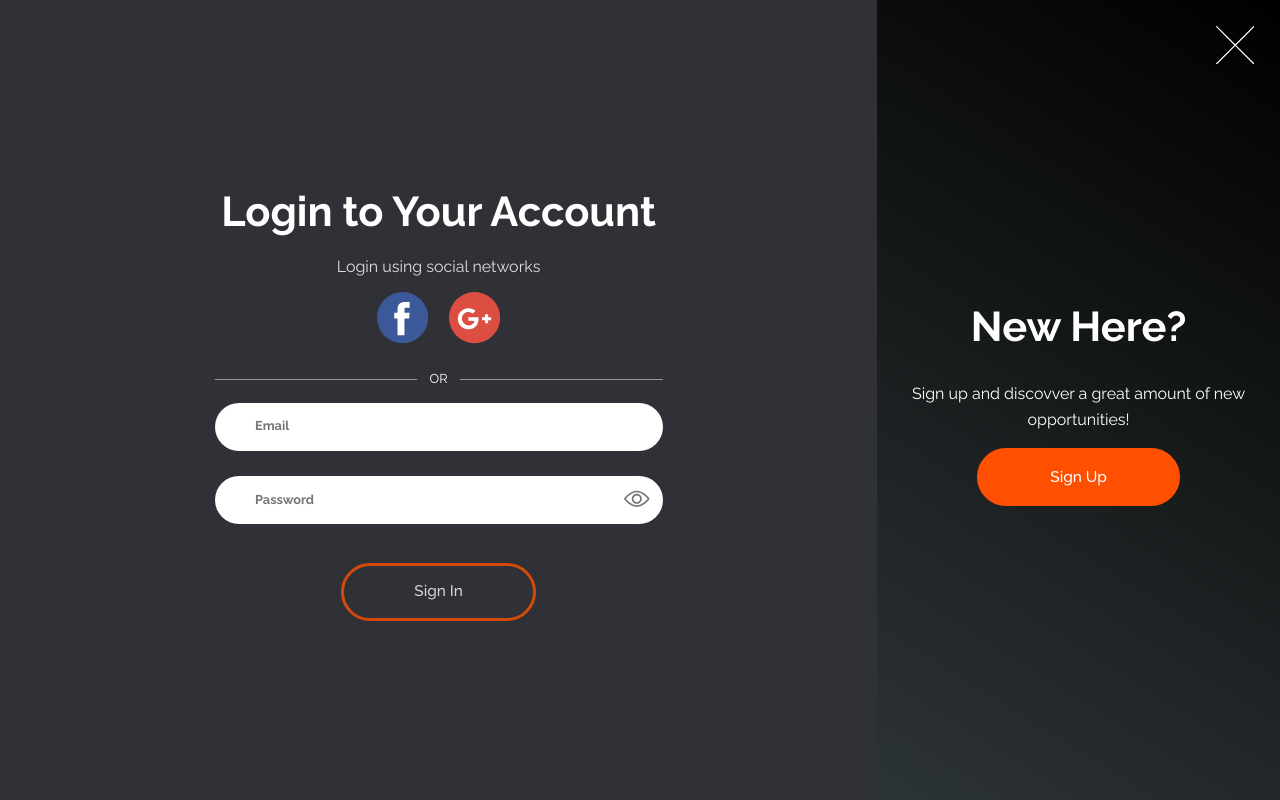
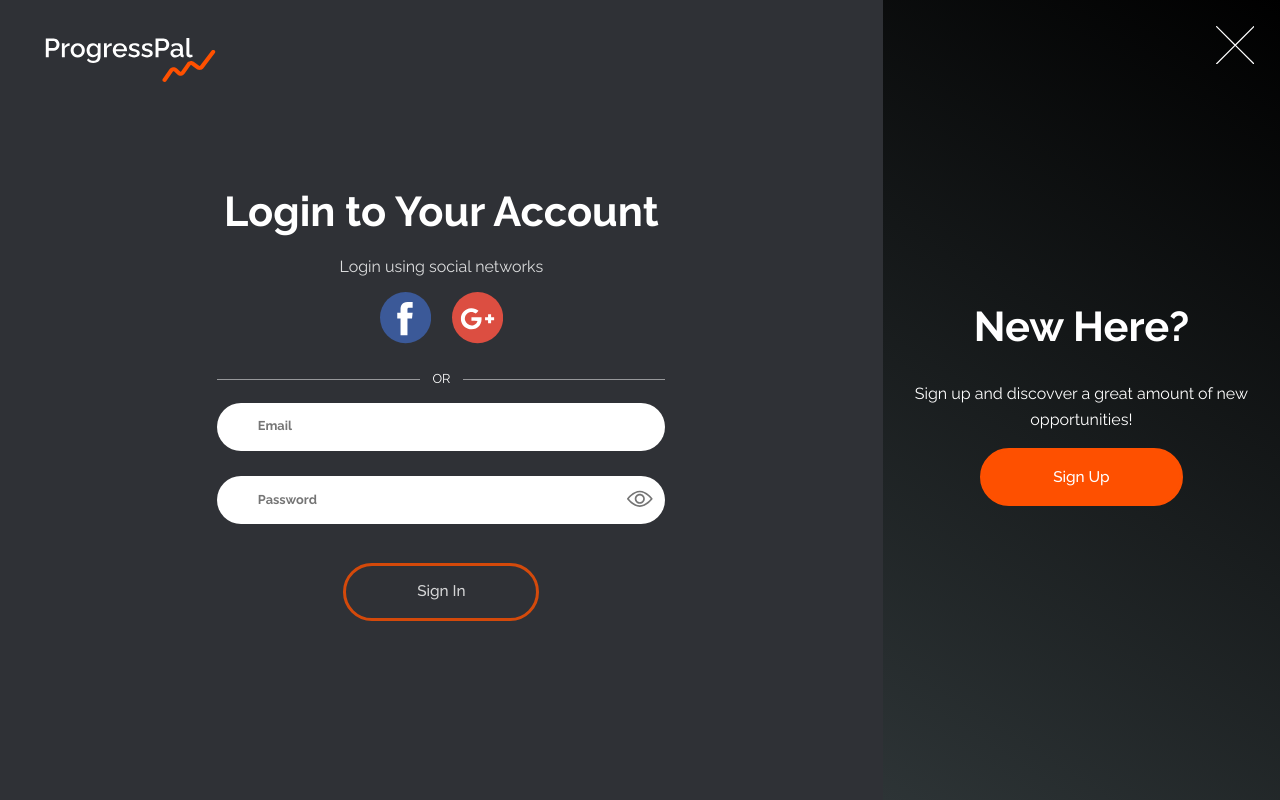
Before and after one commit to rmatu/progress-pal, a React (Create React App) app in the folder web/: page /sign-in in a window 1280 px wide. Built offline with nearby package versions, Linux system fonts and the light colour scheme.

Commit message:
Logo, some animations

```diff
--- a/web/package.json
+++ b/web/package.json
@@ -16,7 +16,7 @@
     "@types/styled-components": "^5.1.4",
     "apollo-utilities": "^1.3.4",
     "formik": "^2.2.6",
-    "framer-motion": "^2.9.4",
+    "framer-motion": "^3.2.2-rc.1",
     "graphql": "^15.4.0",
     "graphql-tag": "^2.11.0",
     "react": "^17.0.1",
--- a/web/src/App.tsx
+++ b/web/src/App.tsx
@@ -2,6 +2,7 @@ import React from "react";
 import { Route } from "react-router-dom";
 import * as ROUTES from "./constants/routes";
 import { withAuth } from "./services/auth.service";
+import { AnimatePresence } from "framer-motion";
 
 //Components
 import { SignIn, SignUp } from "./containers/Auth";
@@ -10,12 +11,14 @@ import Layout from "./layout/Layout";
 import LandingPage from "./containers/LandingPage/LandingPage";
 
 const App: React.FC = () => (
+  <AnimatePresence>
     <Layout>
       <Route exact path={ROUTES.LANDING_PAGE} component={LandingPage} />
       <Route exact path={ROUTES.SIGN_IN} component={SignIn} />
       <Route exact path={ROUTES.SIGN_UP} component={SignUp} />
       <Route exact path={ROUTES.HOME} component={withAuth(Home)} />
     </Layout>
+  </AnimatePresence>
 );
 
 export default App;
--- a/web/src/containers/Auth/SignIn/SignIn.tsx
+++ b/web/src/containers/Auth/SignIn/SignIn.tsx
@@ -5,6 +5,7 @@ import { ReactComponent as Cancel } from "../../../assets/svg/cancel.svg";
 import { ReactComponent as EyeIcon } from "../../../assets/svg/eye.svg";
 import { ReactComponent as FacebookIcon } from "../../../assets/svg/facebook.svg";
 import { ReactComponent as GoogleIcon } from "../../../assets/svg/google-plus.svg";
+import { ReactComponent as Logo } from "../../../assets/svg/logo.svg";
 import { Button, Heading } from "../../../components/UI";
 import { StyledForm } from "../../../components/UI/FormElements";
 import Input from "../../../components/UI/Input/Input";
@@ -18,14 +19,17 @@ import {
 import {
   AuthText,
   AuthWrapper,
+  AuthContent,
   FieldRow,
   FieldWrapper,
   GoBack,
   LoginForm,
-  SignInChange,
+  SignUpChangeWrapper,
   SocialIcons,
   StyledP,
   Wrapper,
+  SignUpChangeContent,
+  LogoContainer,
 } from "./styles";
 
 interface SignInProps {}
@@ -35,12 +39,16 @@ const SignIn: React.FC<SignInProps> = ({}) => {
 
   return (
     <Wrapper>
+      <LogoContainer>
+        <Logo />
+      </LogoContainer>
       <NavLink to={ROUTES.LANDING_PAGE}>
         <GoBack>
           <Cancel />
         </GoBack>
       </NavLink>
       <AuthWrapper>
+        <AuthContent>
           <Heading size="h1" color="white" marginB="0.2em">
             Login to Your Account
           </Heading>
@@ -99,8 +107,14 @@ const SignIn: React.FC<SignInProps> = ({}) => {
               )}
             </Formik>
           </LoginForm>
+        </AuthContent>
       </AuthWrapper>
-      <SignInChange>
+      <SignUpChangeWrapper>
+        <SignUpChangeContent
+          initial={{ y: 50, opacity: 0 }}
+          animate={{ y: 0, opacity: 1 }}
+          exit={{ y: -50, opacity: 0 }}
+        >
           <Heading size="h1" color="white" marginB="0.5em">
             New Here?
           </Heading>
@@ -110,7 +124,8 @@ const SignIn: React.FC<SignInProps> = ({}) => {
           <NavLink to={ROUTES.SIGN_UP}>
             <Button>Sign Up</Button>
           </NavLink>
-      </SignInChange>
+        </SignUpChangeContent>
+      </SignUpChangeWrapper>
     </Wrapper>
   );
 };
--- a/web/src/containers/Auth/SignIn/styles/index.tsx
+++ b/web/src/containers/Auth/SignIn/styles/index.tsx
@@ -1,14 +1,16 @@
 import styled from "styled-components/macro";
+import { motion } from "framer-motion";
 
-export const Wrapper = styled.div`
+export const Wrapper = styled(motion.div)`
   max-width: 100vw;
   min-height: 100vh;
   display: flex;
   color: white;
   position: relative;
+  background-color: #2f3136;
 `;
 
-export const SignInChange = styled.div`
+export const SignUpChangeWrapper = styled.div`
   width: 45em;
   height: 100vh;
   background: rgb(45, 52, 54);
@@ -18,6 +20,13 @@ export const SignInChange = styled.div`
     rgba(0, 0, 0, 1) 100%
   );
 
+  display: flex;
+  flex-direction: column;
+  justify-content: center;
+  align-items: center;
+`;
+
+export const SignUpChangeContent = styled(motion.div)`
   display: flex;
   flex-direction: column;
   justify-content: center;
@@ -38,6 +47,17 @@ export const GoBack = styled.div`
   }
 `;
 
+export const LogoContainer = styled.div`
+  z-index: 10;
+  position: absolute;
+  top: 2em;
+  left: 2em;
+  svg {
+    height: 5em;
+    width: 15em;
+  }
+`;
+
 export const StyledP = styled.p`
   text-align: center;
   font-size: 1.25rem;
@@ -51,6 +71,13 @@ export const AuthWrapper = styled.div`
   align-items: center;
   background-color: #2f3136;
   width: 100%;
+`;
+
+export const AuthContent = styled(motion.div)`
+  display: flex;
+  flex-direction: column;
+  justify-content: center;
+  align-items: center;
 `;
 
 export const AuthText = styled.p`
--- a/web/src/containers/Auth/SignUp/SignUp.tsx
+++ b/web/src/containers/Auth/SignUp/SignUp.tsx
@@ -5,6 +5,7 @@ import { ReactComponent as Cancel } from "../../../assets/svg/cancel.svg";
 import { ReactComponent as EyeIcon } from "../../../assets/svg/eye.svg";
 import { ReactComponent as FacebookIcon } from "../../../assets/svg/facebook.svg";
 import { ReactComponent as GoogleIcon } from "../../../assets/svg/google-plus.svg";
+import { ReactComponent as Logo } from "../../../assets/svg/logo.svg";
 import { Button, Heading } from "../../../components/UI";
 import { StyledForm } from "../../../components/UI/FormElements";
 import Input from "../../../components/UI/Input/Input";
@@ -18,13 +19,16 @@ import {
 import {
   AuthText,
   AuthWrapper,
+  AuthContent,
   FieldRow,
   FieldWrapper,
   GoBack,
   RegistrationForm,
-  SignInChange,
+  SignInChangeWrapper,
+  SignInChangeContent,
   SocialIcons,
   StyledP,
+  LogoContainer,
   Wrapper,
 } from "./styles";
 
@@ -35,12 +39,20 @@ const SignUp: React.FC<SignUpProps> = ({}) => {
 
   return (
     <Wrapper>
+      <LogoContainer>
+        <Logo />
+      </LogoContainer>
       <NavLink to={ROUTES.LANDING_PAGE}>
         <GoBack>
           <Cancel />
         </GoBack>
       </NavLink>
-      <SignInChange>
+      <SignInChangeWrapper>
+        <SignInChangeContent
+          initial={{ y: 50, opacity: 0 }}
+          animate={{ y: 0, opacity: 1 }}
+          exit={{ y: -50, opacity: 0 }}
+        >
           <Heading size="h1" color="white" marginB="0.5em">
             One Of Us?
           </Heading>
@@ -50,8 +62,10 @@ const SignUp: React.FC<SignUpProps> = ({}) => {
           <NavLink to={ROUTES.SIGN_IN}>
             <Button>Sign In</Button>
           </NavLink>
-      </SignInChange>
+        </SignInChangeContent>
+      </SignInChangeWrapper>
       <AuthWrapper>
+        <AuthContent>
           <Heading size="h1" color="white" marginB="0.2em">
             Create Free Account
           </Heading>
@@ -132,6 +146,7 @@ const SignUp: React.FC<SignUpProps> = ({}) => {
               )}
             </Formik>
           </RegistrationForm>
+        </AuthContent>
       </AuthWrapper>
     </Wrapper>
   );
--- a/web/src/containers/Auth/SignUp/styles/index.tsx
+++ b/web/src/containers/Auth/SignUp/styles/index.tsx
@@ -1,4 +1,5 @@
 import styled from "styled-components/macro";
+import { motion } from "framer-motion";
 
 export const Wrapper = styled.div`
   max-width: 100vw;
@@ -8,7 +9,7 @@ export const Wrapper = styled.div`
   position: relative;
 `;
 
-export const SignInChange = styled.div`
+export const SignInChangeWrapper = styled.div`
   width: 45em;
   height: 100vh;
   background: rgb(45, 52, 54);
@@ -22,7 +23,24 @@ export const SignInChange = styled.div`
   flex-direction: column;
   justify-content: center;
   align-items: center;
-  padding: 1em;
+`;
+
+export const SignInChangeContent = styled(motion.div)`
+  display: flex;
+  flex-direction: column;
+  justify-content: center;
+  align-items: center;
+`;
+
+export const LogoContainer = styled.div`
+  z-index: 10;
+  position: absolute;
+  top: 2em;
+  left: 2em;
+  svg {
+    height: 5em;
+    width: 15em;
+  }
 `;
 
 export const GoBack = styled.div`
@@ -51,6 +69,13 @@ export const AuthWrapper = styled.div`
   align-items: center;
   background-color: #2f3136;
   width: 100%;
+`;
+
+export const AuthContent = styled(motion.div)`
+  display: flex;
+  flex-direction: column;
+  justify-content: center;
+  align-items: center;
 `;
 
 export const AuthText = styled.p`
```
Also changed, not shown: web/src/assets/svg/logo.svg (added), 1 other file (tests, documents, lock files or other folders). Lines whose indentation alone changed are shown as unchanged.
